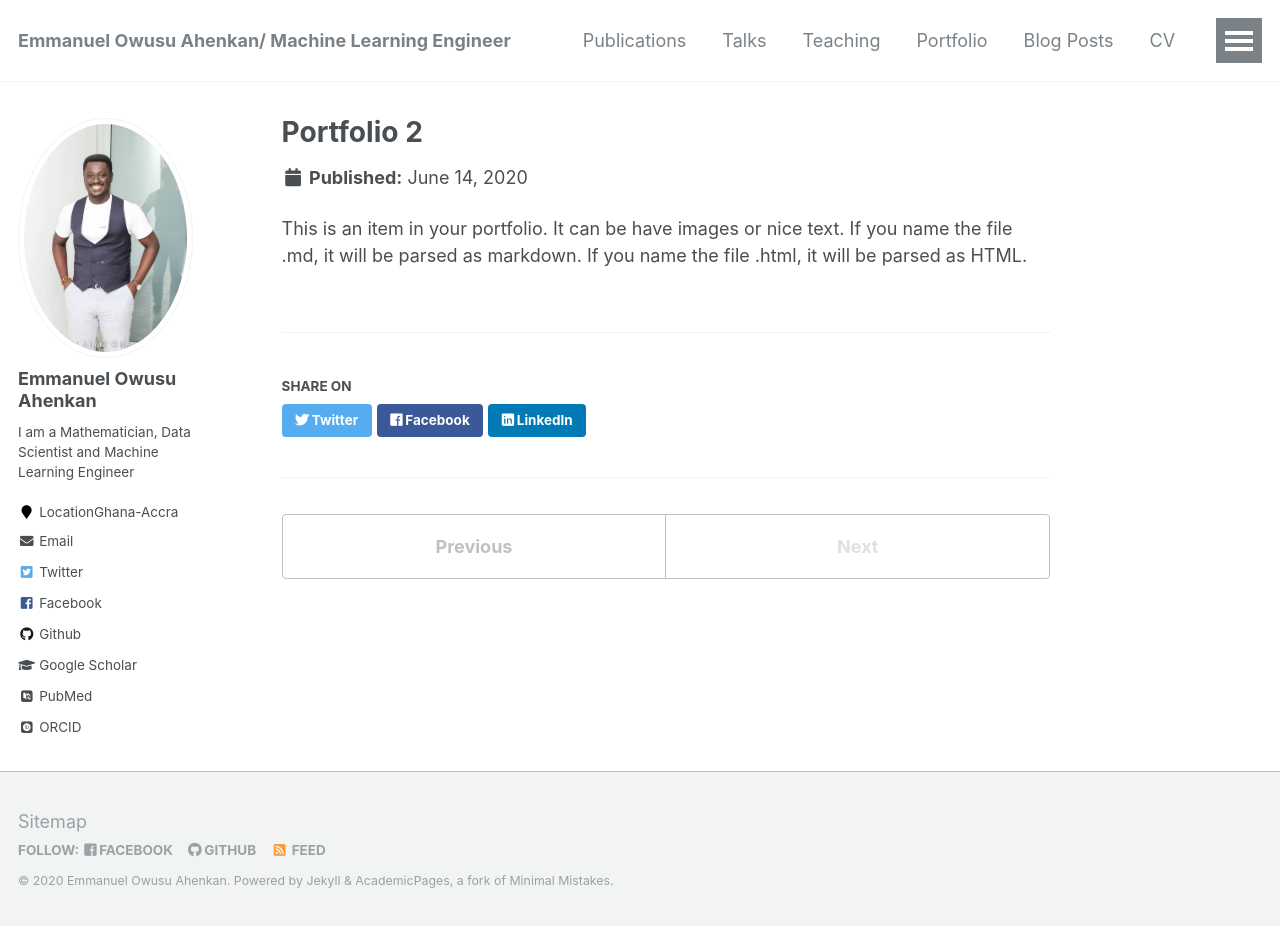
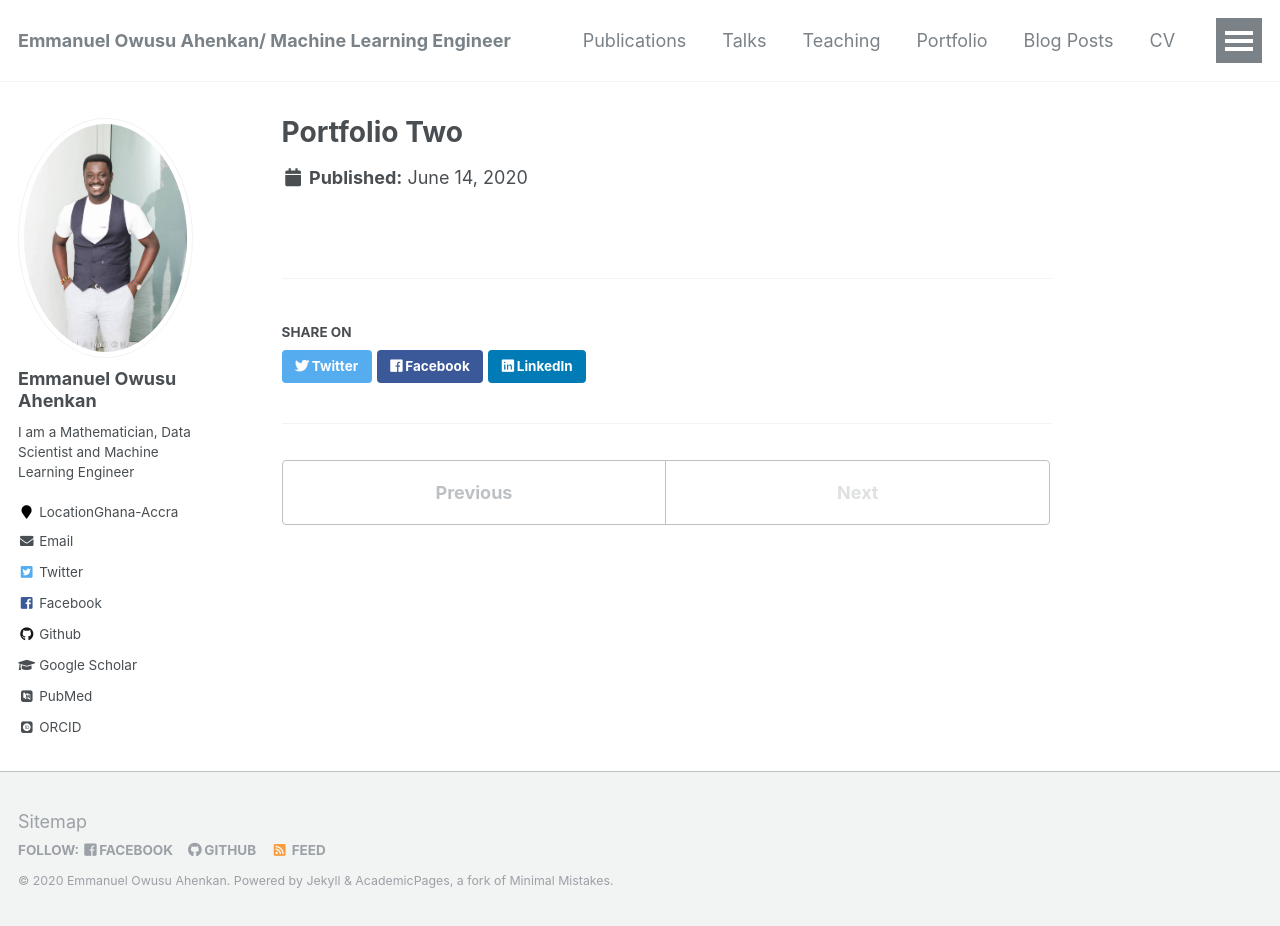
Before and after one commit to EmmanuelOwusu/EmmanuelOwusu.github.io, a Jekyll site: the page built from _portfolio/portfolio-2.html, in a window 1280 px wide and 926 px high. Built offline with Jekyll 4.4.1, drawn with Linux system fonts in a browser that asks for light colours; some web fonts are replaced.

Commit message:
Updated Portfolio Two
Updated Portfolio Two

```diff
--- a/_portfolio/portfolio-2.html
+++ b/_portfolio/portfolio-2.html
@@ -1,7 +1,5 @@
 ---
-title: "Portfolio  2"
+title: "Portfolio  Two"
 excerpt: "Resume <br/><img src='/images/500x300.png'>"
 collection: portfolio
 ---
-
-This is an item in your portfolio. It can be have images or nice text. If you name the file .md, it will be parsed as markdown. If you name the file .html, it will be parsed as HTML.
```
